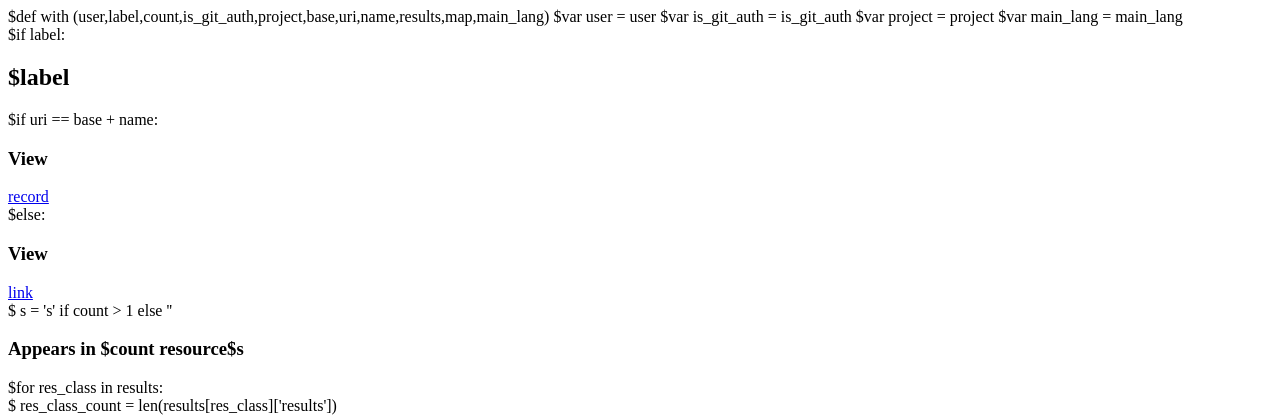
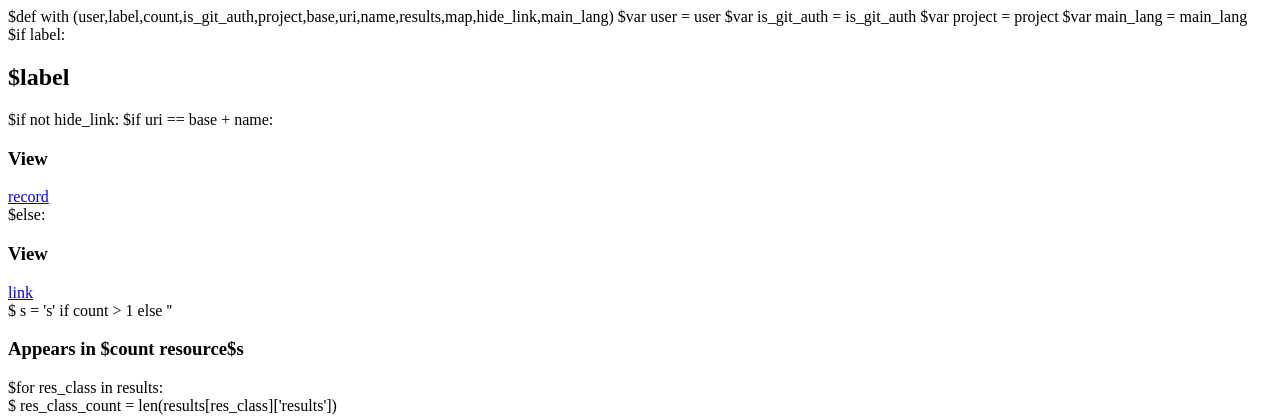
Before and after one commit to dh-atlas/app, a Python web app: template templates/term.html in a window 1280 px wide. Shown: the top 420 px of the page. Run offline with Jinja, Linux system fonts and the light colour scheme; the template is opened without the code that fills it, so the values that code supplies are empty.

Commit message:
min fixes term page and searchbar

```diff
--- a/app.py
+++ b/app.py
@@ -1287,6 +1287,7 @@ class Term(object):
 		extractions_data = queries.describe_extraction_term(uri)
 		appears_in_extractions = [result["graph"]["value"][:-1] for result in extractions_data["results"]["bindings"] ] \
 			if extractions_data != None else []
+		hide_link = True if (len(appears_in_extractions) > 0 and len(appears_in) == 0) and conf.base in uri else False
 		appears_in.extend(appears_in_extractions)
 		appears_in = list(set(appears_in))
 
@@ -1310,7 +1311,7 @@ class Term(object):
 		return render.term(user=session['username'], label=label, count=count,
 						is_git_auth=is_git_auth,project=conf.myProject,base=conf.base,
 						uri=uri,name=name,results=results_by_class,map=map_coordinates,
-						main_lang=conf.mainLang)
+						hide_link=hide_link,main_lang=conf.mainLang)
 
 	def POST(self,name):
 		""" controlled vocabulary term web page
--- a/templates/term.html
+++ b/templates/term.html
@@ -1,4 +1,4 @@
-$def with (user,label,count,is_git_auth,project,base,uri,name,results,map,main_lang)
+$def with (user,label,count,is_git_auth,project,base,uri,name,results,map,hide_link,main_lang)
 
 $var user = user
 $var is_git_auth = is_git_auth
@@ -14,6 +14,7 @@ $var main_lang = main_lang
 	<section class="col-md-7">
 		$if label:
 			<h2 class="articleTitle">$label</h2>
+			$if not hide_link:
 				$if uri == base + name:
 					<section class="info-item">
 						<h3 class="articleSubtitle">View </h3><a href="view-$name">record</a>
```
Also changed, not shown: static/js/form.js (+8 -2 lines). Lines whose indentation alone changed are shown as unchanged.
